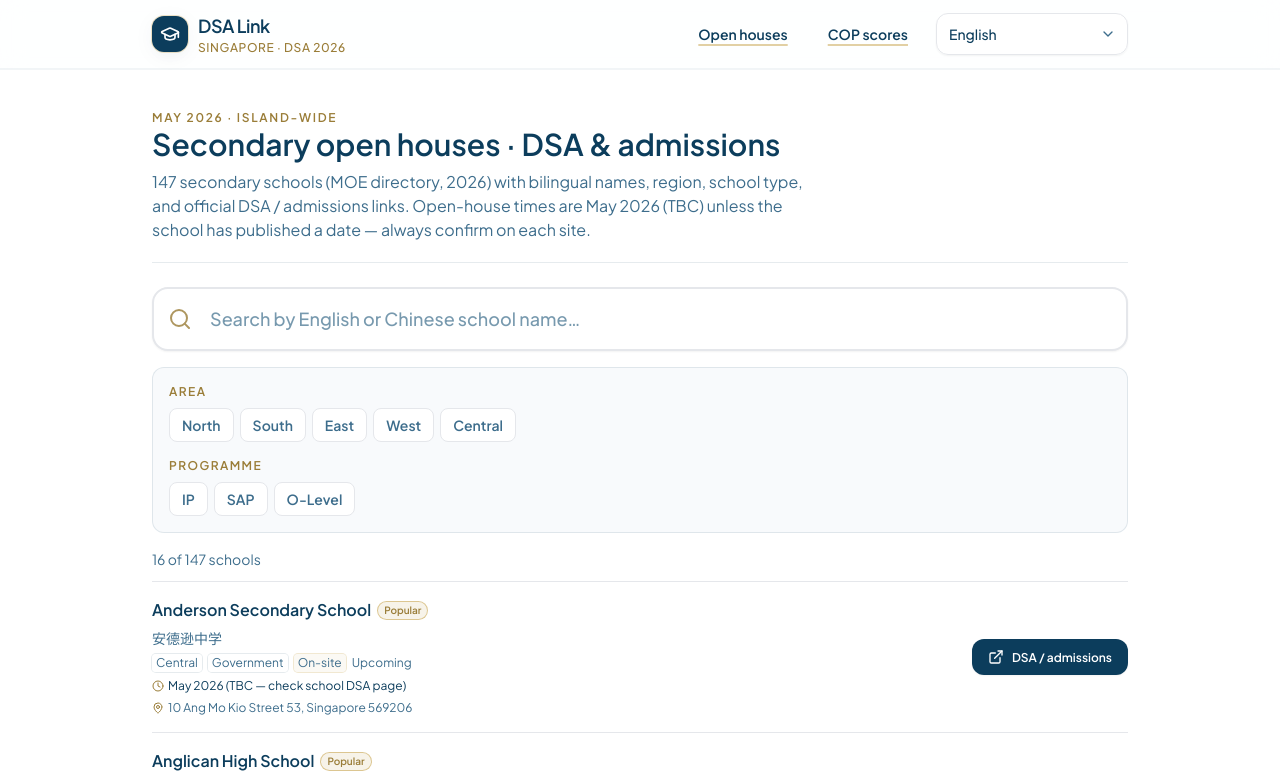
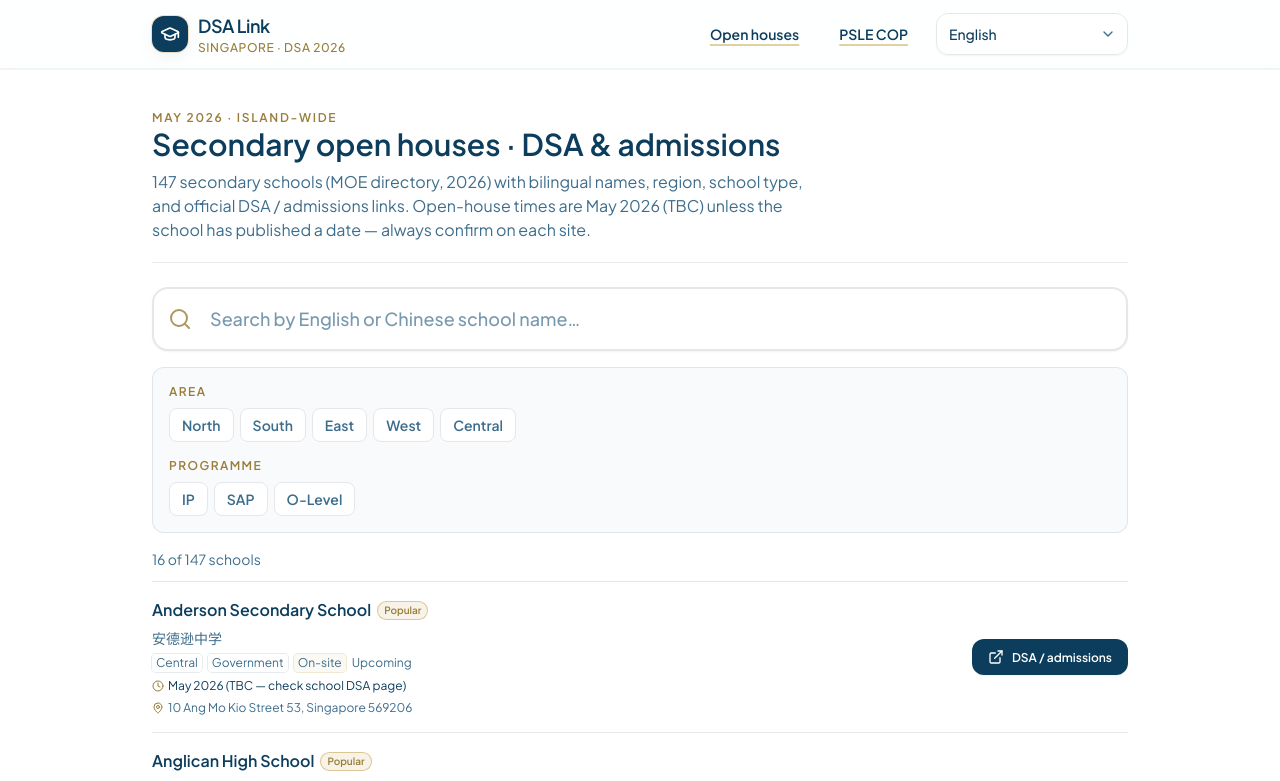
Before and after one commit to terrafluxstudio-cyber/dsalink-web, a Next.js app: page /open-houses in a window 1280 px wide. Shown: the top 781 px of the page. Built offline with nearby package versions, Linux system fonts and the light colour scheme.

Commit message:
style: rename COP scores to PSLE COP for better clarity
Co-authored-by: Cursor <cursoragent@cursor.com>

```diff
--- a/app/scores/layout.tsx
+++ b/app/scores/layout.tsx
@@ -1,7 +1,7 @@
 import type { Metadata } from "next";
 import type { ReactNode } from "react";
 
-const title = "历年 PSLE 录取分数线查询 | DSALink.sg";
+const title = "PSLE COP 历年数据看板 | DSALink.sg";
 const description =
   "查询全岛 150+ 所中学 2021–2025 五年 PSLE 截分趋势（AL 制示意），按校名、区域、IP/SAP/G3 等筛选；展开对比 Non-IP 与 IP。辅助 DSA 与选校 — Historical PSLE COP trends for Singapore secondary schools.";
 
@@ -20,7 +20,7 @@ export const metadata: Metadata = {
     canonical: "/scores",
   },
   openGraph: {
-    title: "PSLE posting scores & COP trends (2021–2025) | DSALink.sg",
+    title: "PSLE COP dashboard · DSALink.sg",
     description,
     type: "website",
     url: "/scores",
--- a/app/scores/page.tsx
+++ b/app/scores/page.tsx
@@ -2,7 +2,7 @@ import { ScoresPageBody } from "@/components/ScoresPageBody";
 import { SiteFooter } from "@/components/SiteFooter";
 import { SiteHeader } from "@/components/SiteHeader";
 
-/** PSLE COP directory; MOE SchoolFinder verification CTA is in the page header inside `ScoresPageBody`. */
+/** PSLE COP 历年数据看板（H1 文案见 i18n `scoresPageH1`）；MOE 核对入口在 `ScoresPageBody` 页头。 */
 export default function ScoresPage() {
   return (
     <>
--- a/lib/i18n.ts
+++ b/lib/i18n.ts
@@ -183,7 +183,7 @@ export const copy: Record<Locale, Copy> = {
     openHouseStatusOngoing: "In progress",
     openHouseStatusFinished: "Ended",
     navOpenHouses: "Open houses",
-    navScores: "COP scores",
+    navScores: "PSLE COP",
     openHousePreviewTitle: "Coming up: May open houses",
     openHousePreviewDesc:
       "A quick look at the next sessions on our calendar — full list and official links inside.",
@@ -231,7 +231,7 @@ export const copy: Record<Locale, Copy> = {
     scoreboardTypeG3: "G3",
     scoreboardTypeG2: "G2",
     scoreboardTypeG1: "G1",
-    scoresPageH1: "PSLE posting scores (2021–2025)",
+    scoresPageH1: "PSLE COP historical dashboard",
     scoresPageLead:
       "Filter 150+ secondary schools by name, zone, and programme. Expand a row for five-year Non-IP vs IP bands (AL-style).",
     scoresFilterToolbarAria: "Filters: search, zone, programme type",
@@ -293,7 +293,7 @@ export const copy: Record<Locale, Copy> = {
     openHouseStatusOngoing: "火热进行中",
     openHouseStatusFinished: "已结束",
     navOpenHouses: "开放日",
-    navScores: "录取分数",
+    navScores: "PSLE 录取分数",
     openHousePreviewTitle: "预告：5 月校园开放日",
     openHousePreviewDesc: "日历中最近的场次速览；完整名单与官网链接请见内页。",
     openHouseViewFullCalendar: "查看完整日历 →",
@@ -338,7 +338,7 @@ export const copy: Record<Locale, Copy> = {
     scoreboardTypeG3: "G3",
     scoreboardTypeG2: "G2",
     scoreboardTypeG1: "G1",
-    scoresPageH1: "历年 PSLE 录取分数线查询",
+    scoresPageH1: "PSLE COP 历年数据看板",
     scoresPageLead:
       "参考 5 年趋势，按校名、区域与课程类型筛选；展开行可对比 Non-IP 与 IP 历年截分（AL 制示意）。",
     scoresFilterToolbarAria: "筛选：搜索、区域、类型",
@@ -402,7 +402,7 @@ export const copy: Record<Locale, Copy> = {
     openHouseStatusOngoing: "Sedang berlangsung",
     openHouseStatusFinished: "Tamat",
     navOpenHouses: "Hari terbuka",
-    navScores: "Skor COP",
+    navScores: "PSLE COP",
     openHousePreviewTitle: "Akan datang: hari terbuka Mei",
     openHousePreviewDesc:
       "Gambaran pantas sesi seterusnya pada kalendar kami — senarai penuh & pautan rasmi di halaman seterusnya.",
@@ -450,7 +450,7 @@ export const copy: Record<Locale, Copy> = {
     scoreboardTypeG3: "G3",
     scoreboardTypeG2: "G2",
     scoreboardTypeG1: "G1",
-    scoresPageH1: "Skor PSLE (2021–2025)",
+    scoresPageH1: "Papan data PSLE COP (2021–2025)",
     scoresPageLead:
       "Tapis 150+ sekolah menengah mengikut nama, zon, dan jenis program. Kembangkan baris untuk band lima tahun.",
     scoresFilterToolbarAria: "Penapis: carian, zon, jenis",
@@ -518,7 +518,7 @@ export const copy: Record<Locale, Copy> = {
     openHouseStatusOngoing: "நடைபெறுகிறது",
     openHouseStatusFinished: "முடிந்தது",
     navOpenHouses: "திறந்த வீடுகள்",
-    navScores: "சேர்க்கை மதிப்பெண்",
+    navScores: "PSLE COP",
     openHousePreviewTitle: "வரவிருக்கிறது: மே திறந்த வீடுகள்",
     openHousePreviewDesc:
       "எங்கள் நாட்காட்டியில் அடுத்த அமர்வுகளின் சுருக்கப் பார்வை — முழு பட்டியலும் அதிகாரப்பூர்வ இணைப்புகளும் அடுத்த பக்கத்தில்.",
@@ -567,7 +567,7 @@ export const copy: Record<Locale, Copy> = {
     scoreboardTypeG3: "G3",
     scoreboardTypeG2: "G2",
     scoreboardTypeG1: "G1",
-    scoresPageH1: "PSLE COP வரலாறு (2021–2025)",
+    scoresPageH1: "PSLE COP வரலாற்று டாஷ்போர்டு",
     scoresPageLead:
       "150+ இடைநிலைப் பள்ளிகளைப் பெயர், மண்டலம், நிரல் வகையால் வடிகட்டவும். வரிசையை விரிவாக்கி ஐந்து ஆண்டு Non-IP மற்றும் IP ஐ ஒப்பிடவும்.",
     scoresFilterToolbarAria: "வடிகட்டிகள்: தேடல், மண்டலம், வகை",
```
